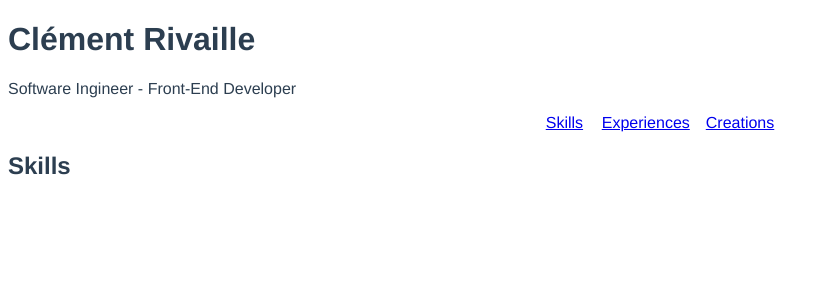
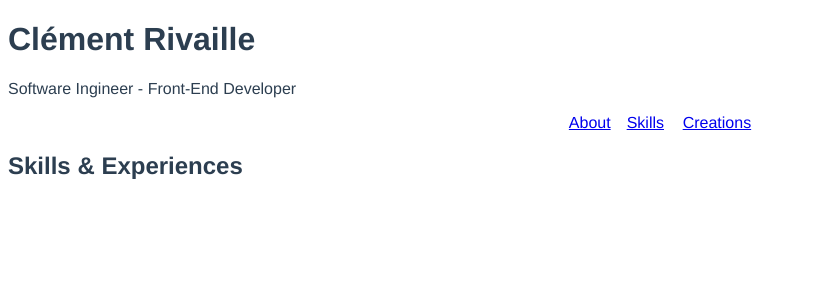
Before and after one commit to ClementRivaille/ClementRivaille.github.io, a Vue app: page /#/skills in a window 1280 px wide. Shown: the top 300 px of the page, without its empty margins (0-829 px from the left). Built offline with nearby package versions, Linux system fonts and the light colour scheme.

Commit message:
fix: About page

```diff
--- a/src/components/Experiences.vue
+++ b/src/components/About.vue
@@ -1,10 +1,10 @@
 <template>
-  <h2>Experiences</h2>
+  <h2>About</h2>
 </template>
 
 <script>
 export default {
-  name: 'experiences',
+  name: 'about',
   data() {
     return {};
   },
--- a/src/components/HeadMenu.vue
+++ b/src/components/HeadMenu.vue
@@ -1,10 +1,10 @@
 <template>
   <ul>
     <li>
-      <router-link to="skills">Skills</router-link>
+      <router-link to="about">About</router-link>
     </li>
     <li>
-      <router-link to="experiences">Experiences</router-link>
+      <router-link to="skills">Skills</router-link>
     </li>
     <li>
       <router-link to="creations">Creations</router-link>
--- a/src/components/Skills.vue
+++ b/src/components/Skills.vue
@@ -1,5 +1,10 @@
 <template>
-  <h2>Skills</h2>
+  <div>
+    <h2>Skills &amp; Experiences</h2>
+    <article>
+
+    </article>
+  </div>
 </template>
 
 <script>
--- a/src/router/index.js
+++ b/src/router/index.js
@@ -2,7 +2,7 @@ import Vue from 'vue';
 import Router from 'vue-router';
 import Skills from '@/components/Skills';
 import Creations from '@/components/Creations';
-import Experiences from '@/components/Experiences';
+import About from '@/components/About';
 
 Vue.use(Router);
 
@@ -20,9 +20,9 @@ export default new Router({
       component: Creations,
     },
     {
-      path: '/experiences',
-      name: 'experiences',
-      component: Experiences,
+      path: '/about',
+      name: 'about',
+      component: About,
     },
   ],
 });
```
Also changed, not shown: src/components/Creations.vue (line endings or trailing spaces).
